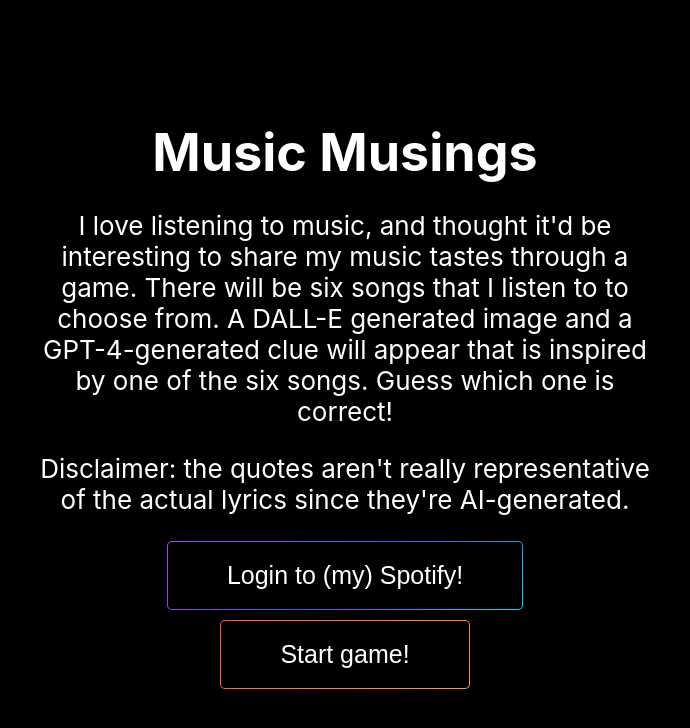
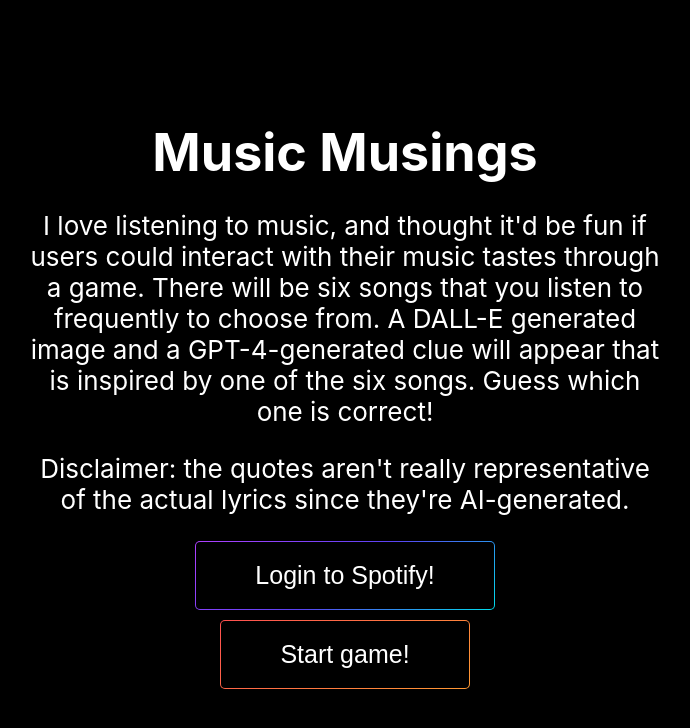
Before and after one commit to briyanchiyang/musicguess, a React (Create React App) app: page / in a window 1280 px wide. Shown: the top 728 px of the page, without its empty margins (295-985 px from the left). Built offline with nearby package versions, Linux system fonts and the light colour scheme; no server answers.

Commit message:
minor README changes

```diff
--- a/src/App.js
+++ b/src/App.js
@@ -95,10 +95,10 @@
           <>
           <h1>Music Musings</h1>
           <div className="desc">
-            <p>I love listening to music, and thought it'd be interesting to share my music tastes through a game. There will be six songs that I listen to to choose from. A DALL-E generated image and a GPT-4-generated clue will appear that is inspired by one of the six songs. Guess which one is correct!</p>
+            <p>I love listening to music, and thought it'd be fun if users could interact with their  music tastes through a game. There will be six songs that you listen to frequently to choose from. A DALL-E generated image and a GPT-4-generated clue will appear that is inspired by one of the six songs. Guess which one is correct!</p>
             <p>Disclaimer: the quotes aren't really representative of the actual lyrics since they're AI-generated.</p>
           </div>
-          <button className= "btn" onClick={login}>Login to (my) Spotify! {access == true ? (<>(done!)</>) : (<></>)}</button>
+          <button className= "btn" onClick={login}>Login to Spotify! {access == true ? (<>(done!)</>) : (<></>)}</button>
           </>) : (<></>)}
 
         <button className= "btn" id="start" onClick={search}>
```
Also changed, not shown: 1 other file (tests, documents, lock files or other folders).
